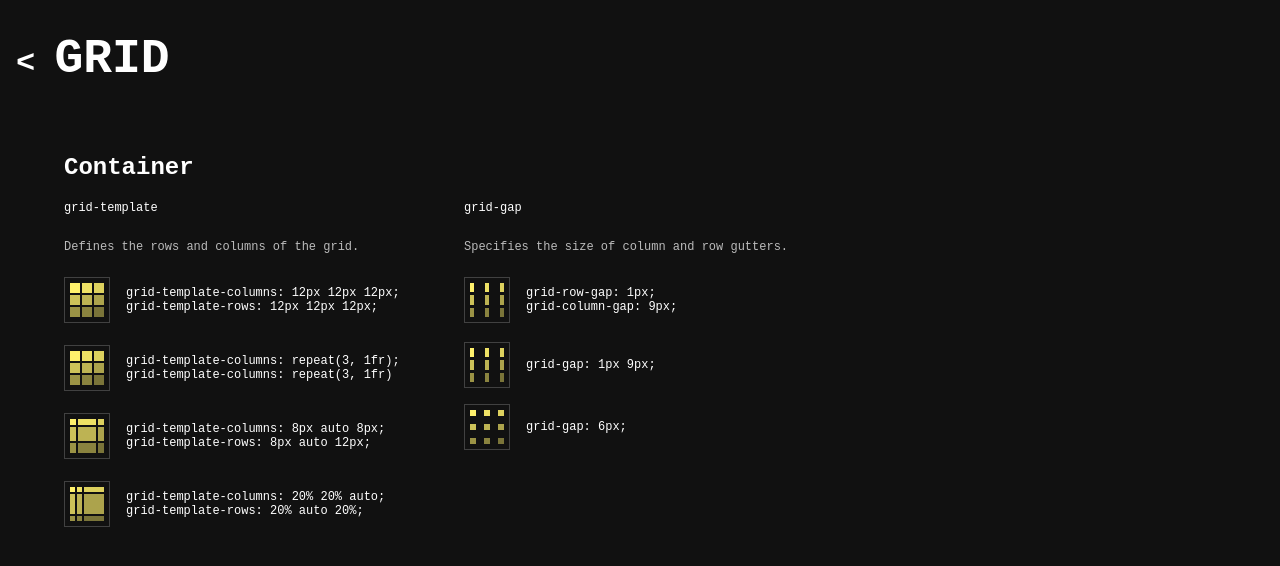
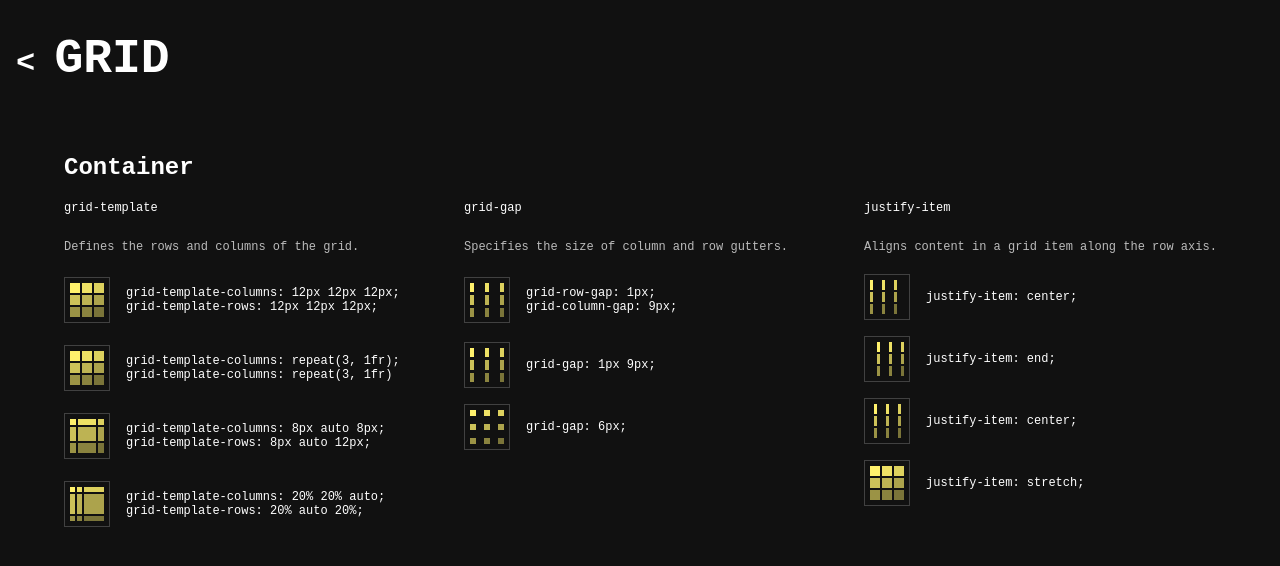
Before and after one commit to Eynzof/cheatsheet, a Next.js app: page /grid in a window 1280 px wide. Shown: the top 566 px of the page. Built offline with nearby package versions, Linux system fonts and the light colour scheme.

Commit message:
add JustifyItem.tsx

```diff
--- /dev/null
+++ b/components/Grid/JustifyItem/JustifyItem.tsx
@@ -0,0 +1,54 @@
+import React from 'react';
+import styles from "../../../styles/grid.module.css";
+
+// @ts-ignore
+function JustifyItem() {
+    return (
+        <div className={styles.set}>
+            <div className={styles.header}>justify-item</div>
+            <div className={styles.lore}>
+                <p>Aligns content in a grid item along the row axis.</p>
+            </div>
+            <div className={styles.sections}>
+                <div className={styles.blocks}>
+                    <div className={styles.grid}
+                         style={{gridTemplateColumns: '12px 12px 12px', gridTemplateRows: '12px 12px 12px', justifyItems: 'start'}}>
+                        {[...Array(9)].map((e, i) => i).map((i) => <div className={styles.atom} key={i}
+                                                                        style={{backgroundColor: `rgba(255, 241, 108, ${1 - i * 0.07})`, minWidth:'5px'}}></div>)}
+                    </div>
+                    <p className={styles.header}>justify-item: center;
+                    </p>
+                </div>
+                <div className={styles.blocks}>
+                    <div className={styles.grid}
+                         style={{gridTemplateColumns: '12px 12px 12px', gridTemplateRows: '12px 12px 12px', justifyItems: 'end'}}>
+                        {[...Array(9)].map((e, i) => i).map((i) => <div className={styles.atom} key={i}
+                                                                        style={{backgroundColor: `rgba(255, 241, 108, ${1 - i * 0.07})`, minWidth:'5px'}}></div>)}
+                    </div>
+                    <p className={styles.header}>justify-item: end;
+                    </p>
+                </div>
+                <div className={styles.blocks}>
+                    <div className={styles.grid}
+                         style={{gridTemplateColumns: '12px 12px 12px', gridTemplateRows: '12px 12px 12px', justifyItems: 'center'}}>
+                        {[...Array(9)].map((e, i) => i).map((i) => <div className={styles.atom} key={i}
+                                                                        style={{backgroundColor: `rgba(255, 241, 108, ${1 - i * 0.07})`, minWidth:'5px'}}></div>)}
+                    </div>
+                    <p className={styles.header}>justify-item: center;
+                    </p>
+                </div>
+                <div className={styles.blocks}>
+                    <div className={styles.grid}
+                         style={{gridTemplateColumns: '12px 12px 12px', gridTemplateRows: '12px 12px 12px', justifyItems: 'stretch'}}>
+                        {[...Array(9)].map((e, i) => i).map((i) => <div className={styles.atom} key={i}
+                                                                        style={{backgroundColor: `rgba(255, 241, 108, ${1 - i * 0.07})`, minWidth:'5px'}}></div>)}
+                    </div>
+                    <p className={styles.header}>justify-item: stretch;
+                    </p>
+                </div>
+            </div>
+        </div>
+    );
+}
+
+export default JustifyItem;
--- a/next.config.js
+++ b/next.config.js
@@ -1,7 +1,7 @@
 /** @type {import('next').NextConfig} */
 const nextConfig = {
   reactStrictMode: true,
-  swcMinify: true,
+  swcMinify: true
 }
 
 module.exports = nextConfig
--- a/pages/grid.tsx
+++ b/pages/grid.tsx
@@ -3,6 +3,7 @@ import styles from "../styles/grid.module.css";
 import GridTemplate from "../components/Grid/GridTemplate/GridTemplate";
 import GridGap from "../components/Grid/GridGap/GridGap";
 import Link from "next/link";
+import JustifyItem from "../components/Grid/JustifyItem/JustifyItem";
 
 function Grid() {
     return (
@@ -13,6 +14,7 @@ function Grid() {
                 <div className={styles.sets}>
                     <GridTemplate/>
                     <GridGap/>
+                    <JustifyItem/>
                 </div>
             </div></>
     );
```
